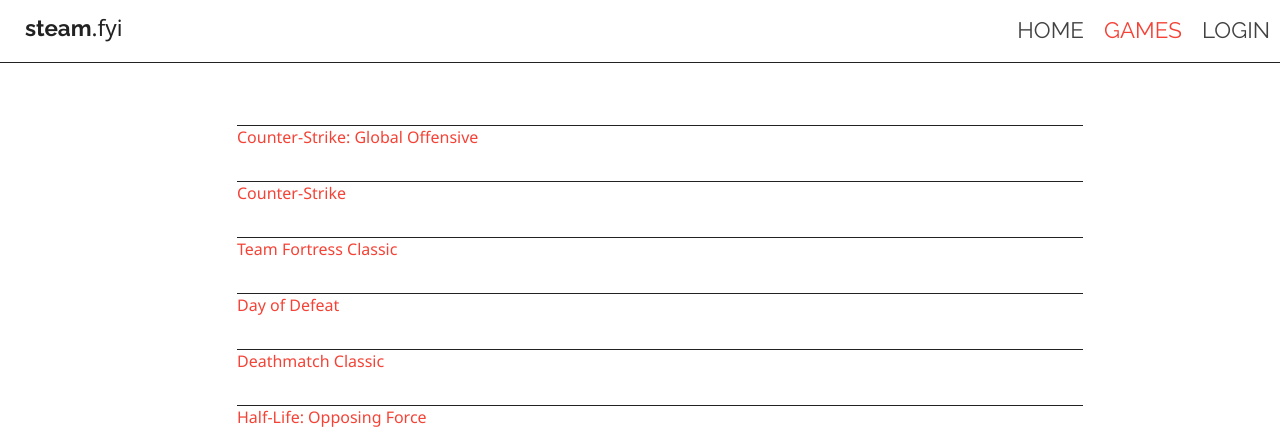
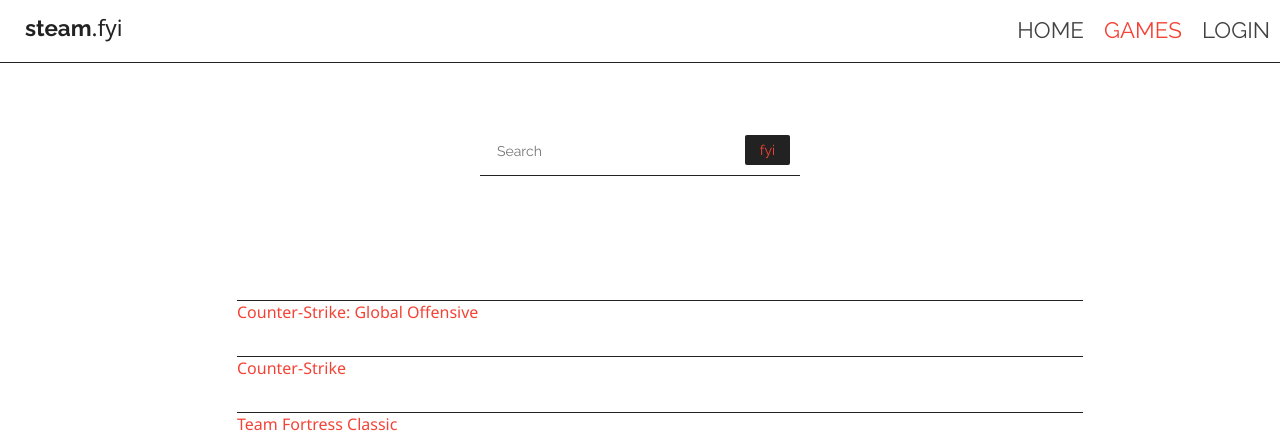
Before and after one commit to isaaczurn/cs401, a PHP site: page /src/games.php in a window 1280 px wide. Shown: the top 434 px of the page. Run offline with PHP 8.4, Linux system fonts and the light colour scheme.

Commit message:
Search bar in games

```diff
--- a/index.html
+++ b/index.html
@@ -1,8 +1,7 @@
-    <form class="searchbar" autocomplete="off" action="src/search.php">
-        <!-- <i class="material-icons">search</i> -->
+    <!-- <form class="searchbar" autocomplete="off" action="src/search.php">
         <input id="searchbar" type="text" name="search" placeholder="Search">
         <button type="submit" value="Search" class="searchbutton">fyi</button>
-    </form>
+    </form> -->
 
     <div class="about">
         <h1>About</h1>
--- a/index.php
+++ b/index.php
@@ -1,6 +1,7 @@
 <?php
     $thisPage = "index";
     include("src/header.php");
+    require_once("src/searchbar.html");
     require_once("index.html");
     include("src/footer.php");
 ?>
--- a/src/games.php
+++ b/src/games.php
@@ -1,6 +1,7 @@
 <?php
     $thisPage = "games";
     include("header.php");
+    require_once("searchbar.html");
     include("footer.php");
     // require_once("dao.php");
     // $dao = new Dao();
--- /dev/null
+++ b/src/searchbar.html
@@ -0,0 +1,5 @@
+    <form class="searchbar" autocomplete="off" action="src/search.php">
+        <!-- <i class="material-icons">search</i> -->
+        <input id="searchbar" type="text" name="search" placeholder="Search">
+        <button type="submit" value="Search" class="searchbutton">fyi</button>
+    </form>
```
